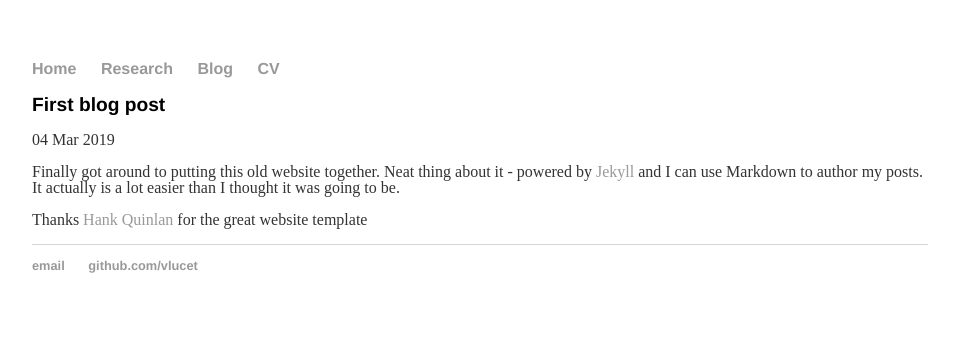
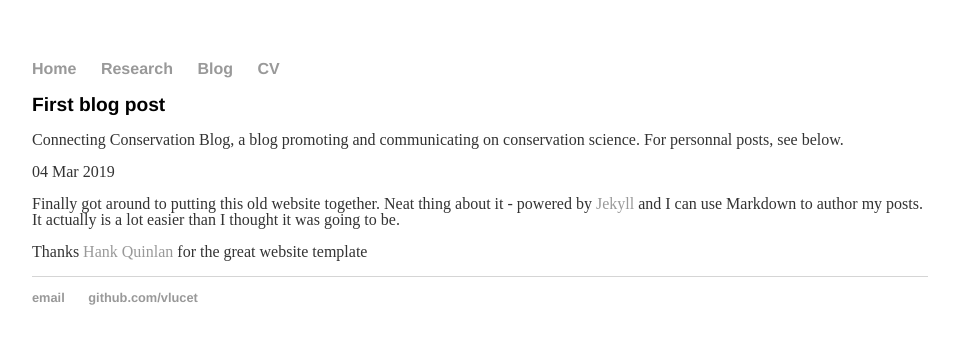
Before and after one commit to lpmi-13/vlucet.github.io, a Jekyll site: the page built from _posts/2019-03-04-Valentin-Lucet-site-launched.md, in a window 1280 px wide. Shown: the top 344 px of the page, without its empty margins (160-1119 px from the left). Built offline with Jekyll 4.4.1, drawn with Linux system fonts in a browser that asks for light colours.

Commit message:
Update post.html

```diff
--- a/_layouts/post.html
+++ b/_layouts/post.html
@@ -2,6 +2,9 @@
 layout: default
 ---
 <h1>{{ page.title }}</h1>
+
+<p I am part the co-founder of the <a href="">Connecting Conservation Blog</a>, a blog promoting and communicating on conservation science. For personnal posts, see below.</p>
+
 <p class="meta">{{ page.date | date_to_string }}</p>
 
 <div class="post">
```
